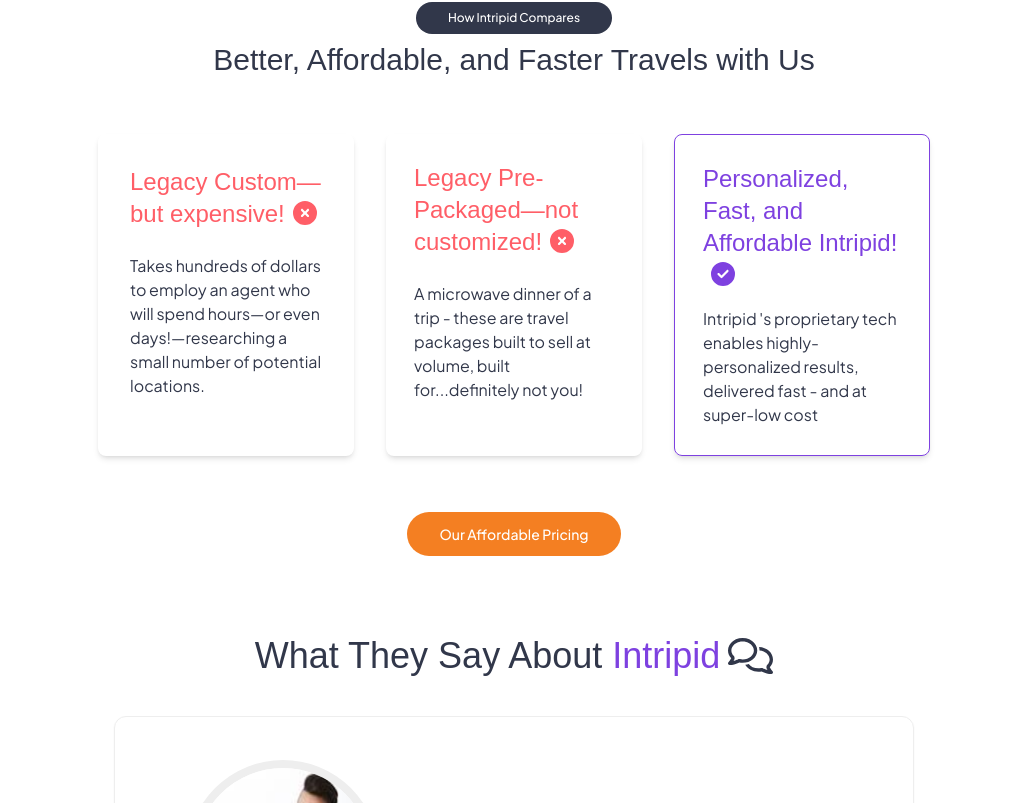
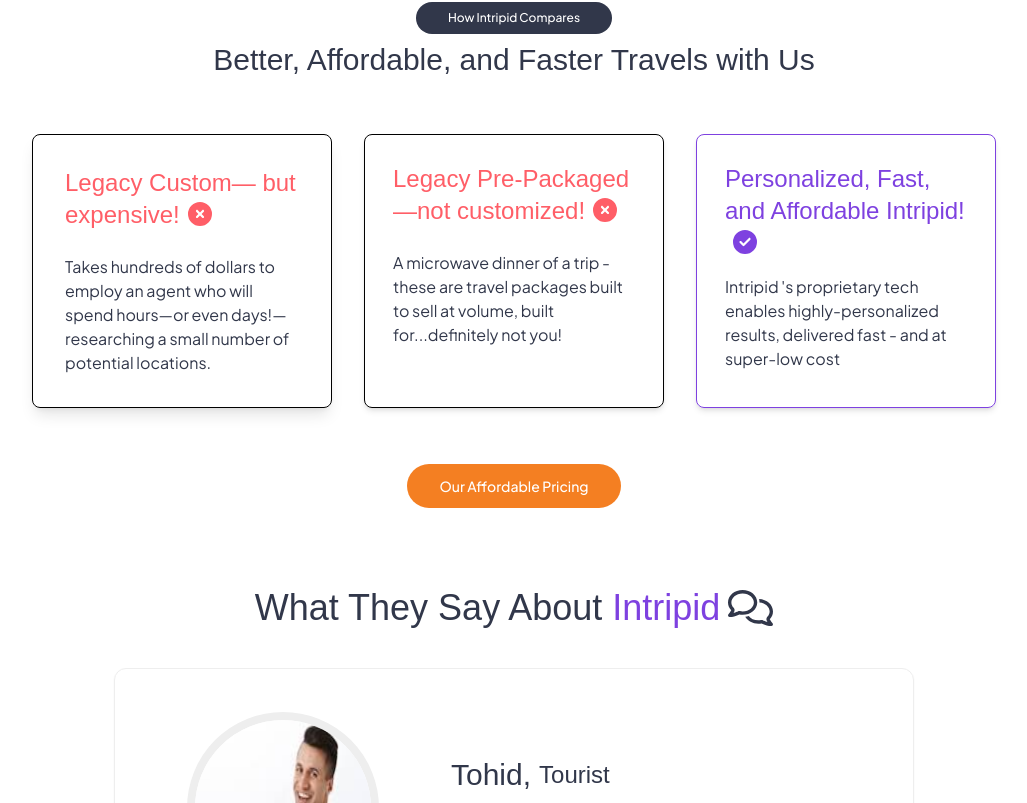
Before and after one commit to mamun4023/intripid, a React (Create React App) app: page / in a window 1280 px wide. Shown: the part 3677-4480 px from the top of the page, without its empty margins (126-1153 px from the left). Built offline with nearby package versions, Linux system fonts and the light colour scheme; a web font is replaced by a local one.

Commit message:
fixfooter issues

```diff
--- a/src/sections/home/Body/BottomSection.js
+++ b/src/sections/home/Body/BottomSection.js
@@ -22,7 +22,7 @@
             {/* <BottomTable /> */}
 
             <div className="flex justify-center flex-wrap mt-10">
-                <div class="block p-8 m-4 rounded-lg shadow-md bg-inputBg w-64">
+                <div class="block p-8 m-4 rounded-lg shadow-lg border bg-inputBg w-[300px]">
                     <h5 class="text-2xl font-readex_bold text-error mb-2">
                         Legacy Custom— but expensive!
                         <FontAwesomeIcon
@@ -34,7 +34,7 @@
                         Takes hundreds of dollars to employ an agent who will spend hours—or even days!—researching a small number of potential locations.
                     </p>
                 </div>
-                <div class="block p-7 m-4  rounded-lg shadow-md bg-inputBg w-64">
+                <div class="block p-7 m-4  rounded-lg shadow-md border bg-inputBg w-[300px]">
                     <h5 class="text-2xl font-readex_bold text-error mb-2">
                         Legacy Pre-Packaged—not customized!
                         <FontAwesomeIcon
@@ -46,7 +46,7 @@
                         A  microwave dinner of a trip - these are travel packages built to sell at volume, built for...definitely not you!
                     </p>
                 </div>
-                <div class="block p-7 m-4 rounded-lg shadow-md bg-inputBg w-64 border border-info">
+                <div class="block p-7 m-4 rounded-lg shadow-md bg-inputBg w-[300px] border border-info">
                     <h5 className="font-readex_bold text-info text-2xl">
                         Personalized, Fast, and Affordable Intripid!
                         <FontAwesomeIcon
--- a/src/sections/home/Footer/footerTop.js
+++ b/src/sections/home/Footer/footerTop.js
@@ -67,7 +67,7 @@
                             </p>
                         </div>
                     </div>
-                    <div className="flex justify-center mt-10  md:justify-start ">
+                    <div className="flex justify-center my-10  md:justify-start ">
                         <button
                             className="bg-white text-md text-fontColor font-sans_medium rounded-full px-12 p-4 w-full md:w-5/12 lg:w-6/12 "
                         > Join the Mission </button>
@@ -75,6 +75,7 @@
                 </motion.div>
             </div>
         </div>
+
         </motion.div>
     )
 }
```
